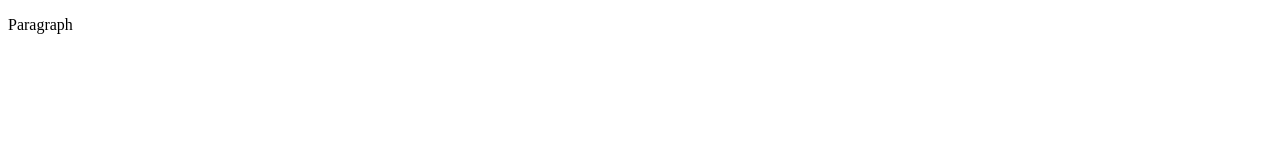
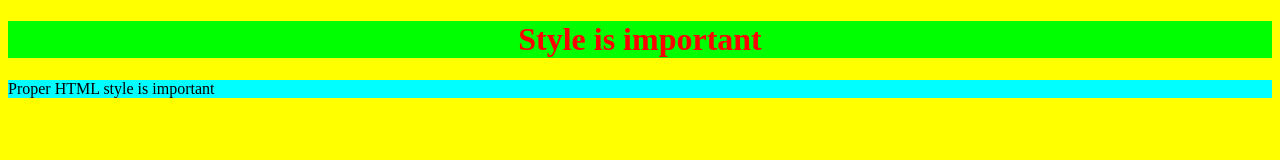
Before and after one commit to MTHS-ICS2O-2-2022/ICS2O-Unit-1-03-Dominic-Madeira, a plain HTML site: page index.html in a window 1280 px wide. Drawn offline with Linux system fonts and the light colour scheme.

Commit message:
made header with colour

```diff
--- a/index.html
+++ b/index.html
@@ -1,9 +1,24 @@
 <!DOCTYPE html>
-<html>
+<html lang="en-ca">
   <head>
-    <title>Title</title>
+    <meta charset="utf-8">
+    <meta name="description" content="My first webpage with proper style!">
+    <meta name="keywords" content="mths, ics2o">
+    <meta name="author" content="Dominic M.">
+    <meta name="viewport" content="width=device-width, initial-scale=1,0">
+    <title>My first webpage, with proper style</title>
   </head>
-  <body>
-    <p>Paragraph</p>
+  <style>
+    #my-header {
+      background-color: rgb(0, 255, 0);
+      color: rgb(255, 0, 0);
+      padding: 40 px;
+      text-align: center;
+    }
+  </style>
+  <body style="background-color: rgb(255, 255, 0)">
+    <h1 id="my-header">Style is important</h1>
+    <p style="background-color: rgb(0, 255, 255);">Proper HTML style is important</p>
+
   </body>
 </html>
```
Also changed, not shown: cities.html (added, +13 -0 lines).
